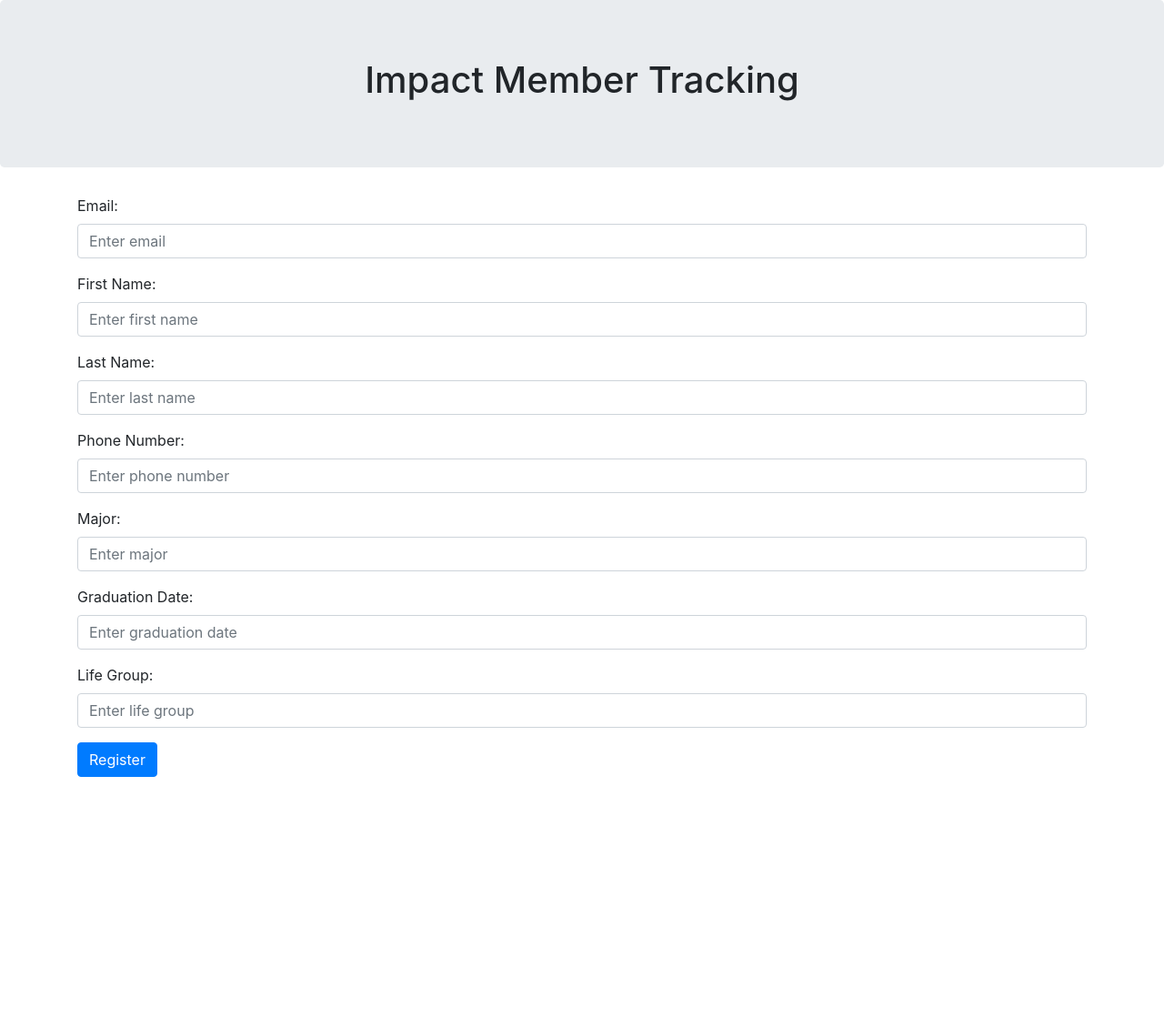
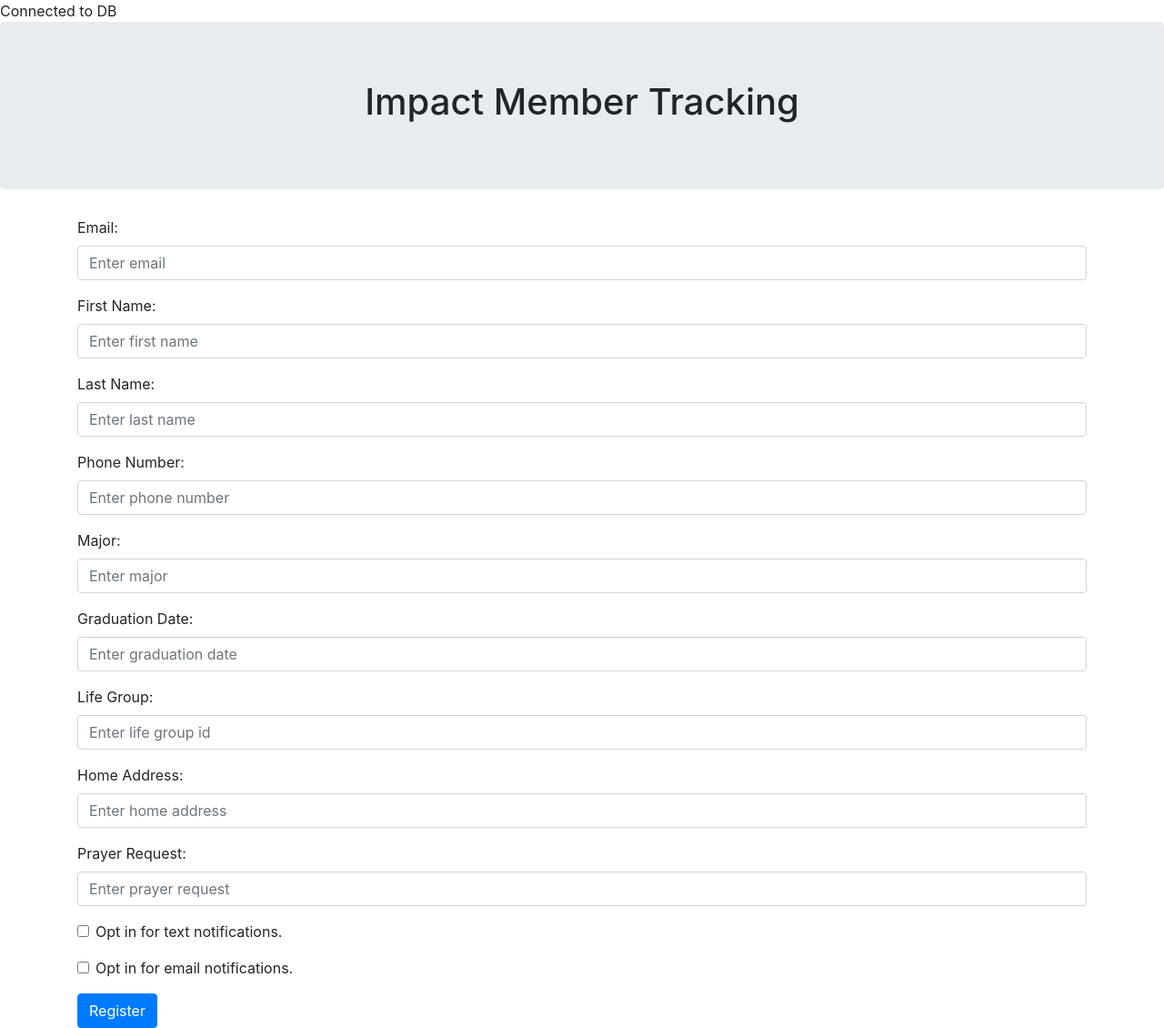
Before and after one commit to peymathi/csf-member-management, a PHP site: page /register.php in a window 1280 px wide. Shown: the whole page at 91% size. Before the commit the page ends 854 px from the top, so only its background shows below. Run offline with PHP 8.4, Linux system fonts and the light colour scheme; a user stored in the database is signed in; some libraries are stand-ins or nearby versions.

Commit message:
added new fields, added php code

```diff
--- a/register.php
+++ b/register.php
@@ -1,6 +1,161 @@
 <?php
 include 'header.php';
+
+if(!isset($_SESSION["loggedin"]) || $_SESSION["loggedin"] !== true){
+	header("location: login.php");
+	exit;
+}
+
+require_once "config.php";
+$first_name = "";
+$last_name = "";
+$email = "";
+$phone_number = "";
+$graduation_date = "";
+$major = "";
+$life_group_id = "";
+$opt_phone = 0;//default 0 = no
+$opt_email = 0;//default 0 = no
+$home_address = "";
+$prayer_request = "";
+
+$first_name_error = "";
+$last_name_error = "";
+$email_error = "";
+$phone_number_error = "";
+$graduation_date_error = "";
+$major_error = "";
+$life_group_error = "";
+$home_address_error = "";
+
+$any_error = "";
+
+if($_SERVER["REQUEST_METHOD"] == "POST"){//here after clicking submit on login page
+
+	if(empty(trim($_POST["email"]))){
+		$email_error = "Must enter email.";
+	} else {
+		$email = trim($_POST["email"]);
+	}
+
+	if(empty(trim($_POST["first_name"]))){
+		$first_name_error = "Must enter first name.";
+	} else {
+		$first_name = trim($_POST["first_name"]);
+	}
+
+	if(empty(trim($_POST["last_name"]))){
+		$last_name_error = "Must enter last name.";
+	} else {
+		$last_name = trim($_POST["last_name"]);
+	}
+
+	if(empty(trim($_POST["phone_number"]))){
+		$phone_number_error = "Must enter phone number.";
+	} else {
+		$phone_number = trim($_POST["phone_number"]);
+	}
+
+	if(empty(trim($_POST["graduation_date"]))){
+		$graduation_date_error = "Must enter graduation date.";
+	} else {
+		$graduation_date = trim($_POST["graduation_date"]);
+	}
+
+	if(empty(trim($_POST["major"]))){
+		$major_error = "Must enter major.";
+	} else {
+		$major = trim($_POST["major"]);
+	}
+
+	if(empty(trim($_POST["life_group_id"]))){
+		$life_group_error = "Must enter life group.";
+	} else {
+		$life_group_id = trim($_POST["life_group_id"]);
+	}
+
+	if(empty(trim($_POST["home_address"]))){
+		$home_address_error = "Must enter home address.";
+	} else {
+		$home_address = trim($_POST["home_address"]);
+	}
+
+	if(isset($_POST["opt_phone"])){
+		$opt_phone = 0;//if empty 0 means no
+	} else {
+		$opt_phone = 1;
+	}
+
+	if(isset($_POST["opt_email"])){
+		$opt_email = 0;//if empty 0 means no
+	} else {
+		$opt_email = 1;
+	}
+
+	if(empty(trim($_POST["prayer_request"]))){
+		$prayer_request = "";
+	} else {
+		$prayer_request = trim($_POST["prayer_request"]);
+	}
+
+	if(
+	!empty($email_error) ||
+	!empty($first_name_error) ||
+	!empty($last_name_error) ||
+	!empty($phone_number_error) ||
+	!empty($major_error) ||
+	!empty($graduation_date_error) ||
+	!empty($home_address_error) ||
+	!empty($life_group_error)//if any of these errors are not empty, then don't add anything to db
+	)
+	{
+		$any_error = "errors";
+	}
+
+	//INSERT INTO `members`(`FirstName`, `LastName`, `EmailAddress`, `HomeAddress`, `PhoneNumber`, `OptEmail`, `OptText`, `GroupID`) VALUES ([value-2],[value-3],[value-4],[value-5],[value-6],[value-7],[value-8],[value-9])
+
+
+	if(empty($any_error)){
+		$sql = "INSERT INTO members(FirstName, LastName, EmailAddress, HomeAddress, PhoneNumber, PrayerRequest, OptEmail, OptText) VALUES (?,?,?,?,?,?,?,?)";
+		//$sql = "SELECT id, email, password FROM admins WHERE email = ?";
+		//$sql = "INSERT INTO members(FirstName, LastName, EmailAddress, HomeAddress, PhoneNumber, OptEmail, OptText, GroupID) VALUES (?,?,?,?,?,?,?,?)";
+
+		if($stmt = mysqli_prepare($link, $sql)){
+			// Bind variables to the prepared statement as parameters
+			mysqli_stmt_bind_param($stmt, "ssssssii", $param_first_name, $param_last_name, $param_email, $param_home_address, $param_phone_number, $param_prayer_request, $param_opt_phone, $param_opt_email);//, $param_group_id);
+
+			$param_first_name = $first_name;
+			$param_last_name = $last_name;
+			$param_email = $email;
+			$param_home_address = $home_address;
+			$param_phone_number = $phone_number;
+			$param_opt_phone = $opt_phone;
+			$param_opt_email = $opt_email;
+			$param_prayer_request = $prayer_request;
+			//$param_group_id = 1;//not wekin rn
+
+			// Attempt to execute the prepared statement
+			if(mysqli_stmt_execute($stmt)){
+				echo "User successfully entered.";
+				//header("location: dashboard.php");
+			} else{
+				echo mysqli_error($link);
+				echo "\nOops! Something went wrong. Please try again later.";
+			}
+		}
+
+		mysqli_stmt_close($stmt);
+	}
+
+	mysqli_close($link);
+}
+
+
 ?>
+
+
+
+
 <body>
 
 <div class="jumbotron text-center" style="margin-bottom:0">
@@ -9,49 +164,81 @@ include 'header.php';
 <div class="container" style="margin-top:30px">
 	<div class="row">
 		<div class="col">
-			<form action="/action_page.php" class="needs-validation" novalidate>
+			<form action="" method="post" class="needs-validation" novalidate>
 			  <div class="form-group">
-				<label for="uname">Email:</label>
+				<label for="email">Email:</label>
 				<input type="email" class="form-control" id="email" placeholder="Enter email" name="email" required>
 				<div class="valid-feedback">Valid.</div>
 				<div class="invalid-feedback">Please fill out this field.</div>
+				<span class="help-block"><?php echo $email_error; ?></span>
 			  </div>
 			  <div class="form-group">
-				<label for="fname">First Name:</label>
-				<input type="text" class="form-control" id="fname" placeholder="Enter first name" name="fname" required>
+				<label for="first_name">First Name:</label>
+				<input type="text" class="form-control" id="first_name" placeholder="Enter first name" name="first_name" required>
 				<div class="valid-feedback">Valid.</div>
 				<div class="invalid-feedback">Please fill out this field.</div>
+				<span class="help-block"><?php echo $first_name_error; ?></span>
 			  </div>
 			  <div class="form-group">
-				<label for="lname">Last Name:</label>
-				<input type="text" class="form-control" id="lname" placeholder="Enter last name" name="lname" required>
+				<label for="last_name">Last Name:</label>
+				<input type="text" class="form-control" id="last_name" placeholder="Enter last name" name="last_name" required>
 				<div class="valid-feedback">Valid.</div>
 				<div class="invalid-feedback">Please fill out this field.</div>
+				<span class="help-block"><?php echo $last_name_error; ?></span>
 			  </div>
 			  <div class="form-group">
-				<label for="phonenumber">Phone Number:</label>
-				<input type="text" class="form-control" id="phonenumber" placeholder="Enter phone number" name="phonenumber" required>
+				<label for="phone_number">Phone Number:</label>
+				<input type="text" class="form-control" id="phone_number" placeholder="Enter phone number" name="phone_number" required>
 				<div class="valid-feedback">Valid.</div>
 				<div class="invalid-feedback">Please fill out this field.</div>
+				<span class="help-block"><?php echo $phone_number_error; ?></span>
 			  </div>
 			  <div class="form-group">
 				<label for="major">Major:</label>
 				<input type="text" class="form-control" id="major" placeholder="Enter major" name="major" required>
 				<div class="valid-feedback">Valid.</div>
 				<div class="invalid-feedback">Please fill out this field.</div>
+				<span class="help-block"><?php echo $major_error; ?></span>
 			  </div>
 			  <div class="form-group">
-				<label for="graduationdate">Graduation Date:</label>
-				<input type="text" class="form-control" id="graduationdate" placeholder="Enter graduation date" name="graduationdate" required>
+				<label for="graduation_date">Graduation Date:</label>
+				<input type="text" class="form-control" id="graduation_date" placeholder="Enter graduation date" name="graduation_date" required>
 				<div class="valid-feedback">Valid.</div>
 				<div class="invalid-feedback">Please fill out this field.</div>
+				<span class="help-block"><?php echo $graduation_date_error; ?></span>
 			  </div>
 			  <div class="form-group">
-				<label for="lifegroup">Life Group:</label>
-				<input type="text" class="form-control" id="lifegroup" placeholder="Enter life group" name="lifegroup" required>
+				<label for="life_group_id">Life Group:</label>
+				<input type="number" class="form-control" id="life_group_id" placeholder="Enter life group id" name="life_group_id" required>
 				<div class="valid-feedback">Valid.</div>
 				<div class="invalid-feedback">Please fill out this field.</div>
+				<span class="help-block"><?php echo $life_group_error; ?></span>
 			  </div>
+
+			  <div class="form-group">
+				<label for="home_address">Home Address:</label>
+				<input type="text" class="form-control" id="home_address" placeholder="Enter home address" name="home_address" required>
+				<div class="valid-feedback">Valid.</div>
+				<div class="invalid-feedback">Please fill out this field.</div>
+				<span class="help-block"><?php echo $home_address_error; ?></span>
+			  </div>
+
+			  <div class="form-group">
+				<label for="prayer_request">Prayer Request:</label>
+				<input type="text" class="form-control" id="prayer_request" placeholder="Enter prayer request" name="prayer_request">
+			  </div>
+
+				<div class="form-group form-check">
+					<label class="form-check-label">
+						<input class="form-check-input" type="checkbox" value="1" name="opt_phone">Opt in for text notifications.
+					</label>
+				</div>
+
+				<div class="form-group form-check">
+					<label class="form-check-label">
+						<input class="form-check-input" type="checkbox" value="1" name="opt_email">Opt in for email notifications.
+					</label>
+				</div>
 			  <button type="submit" class="btn btn-primary">Register</button>
 			</form>
 		</div>
```
